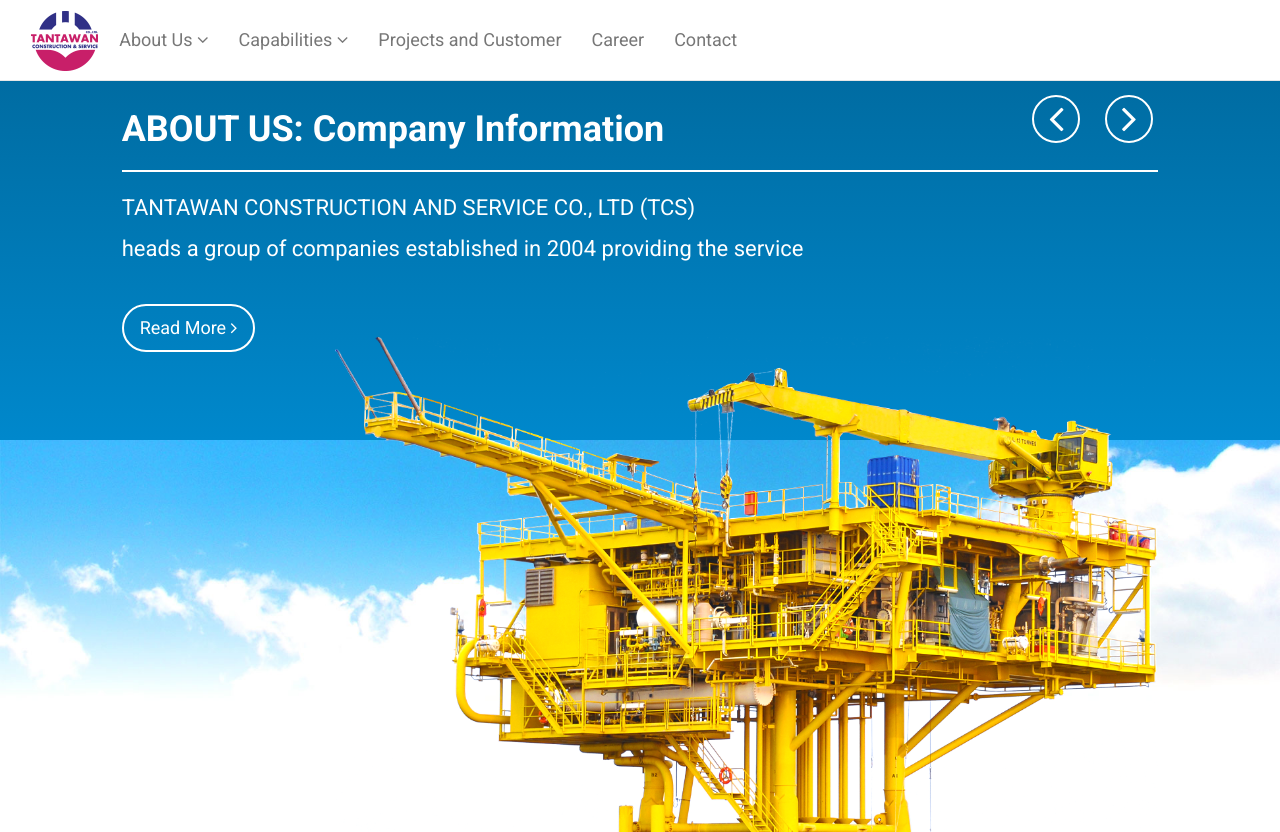
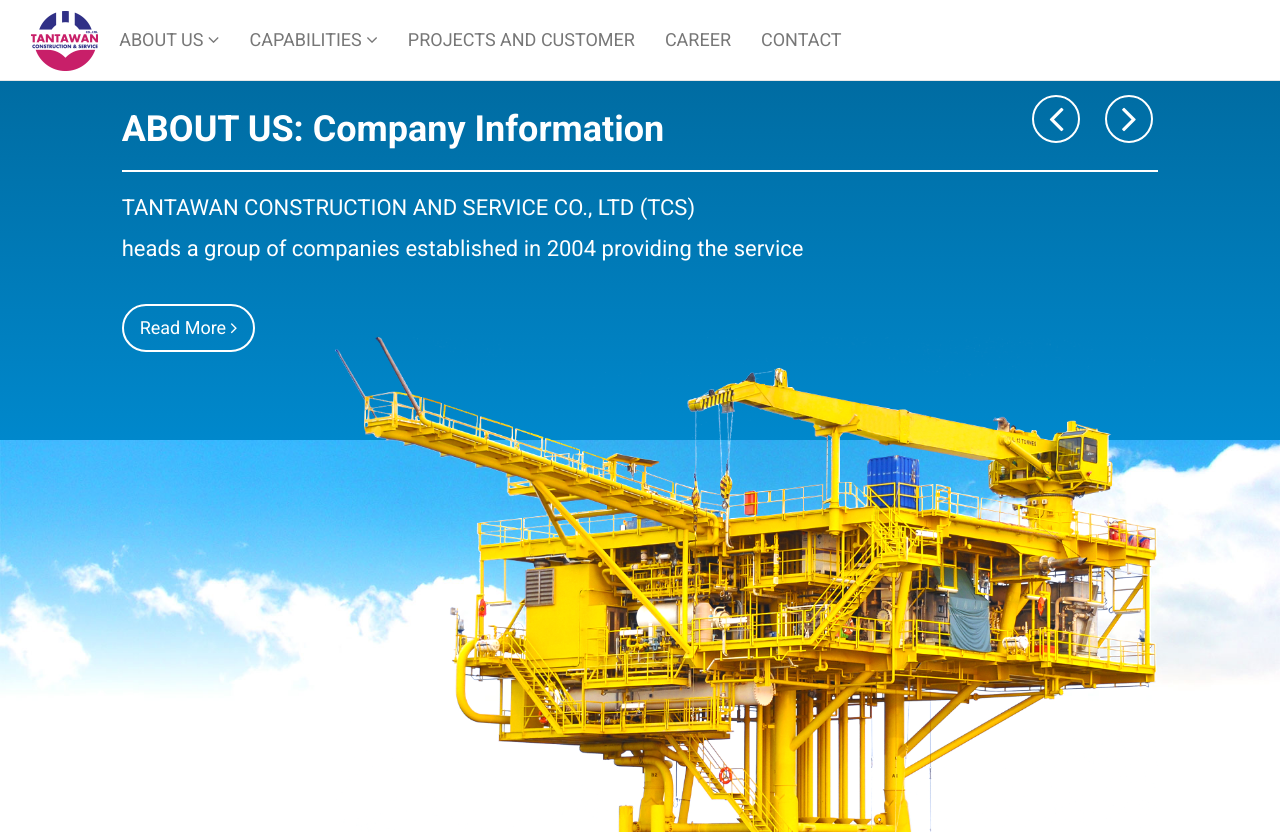
Before and after one commit to pongsakons/Web_Tantawancorp, a PHP site: page /phpmail/index-main.html in a window 1280 px wide. Shown: the top 832 px of the page. Run offline with PHP 8.4, Linux system fonts and the light colour scheme.

Commit message:
Set text transfrom

```diff
--- a/css/style.css
+++ b/css/style.css
@@ -76,7 +76,8 @@ ol, ul {
   .navbar-default .navbar-nav > li > a {
     font-size: 18px;
     font-size: 1.125rem;
-    padding: 30px 30px 30px 0; }
+    padding: 30px 30px 30px 0;
+    text-transform: uppercase; }
     .navbar-default .navbar-nav > li > a:focus {
       color: #636363;
       outline: transparent; }
--- a/css/style.scss
+++ b/css/style.scss
@@ -85,6 +85,7 @@ ol, ul {
       font-size: 18px;
       font-size: $font-18;
       padding: 30px 30px 30px 0;
+      text-transform: uppercase;
       &:focus {
         color: $grey-color;
         outline: transparent;
```
Also changed, not shown: 1 other file.
